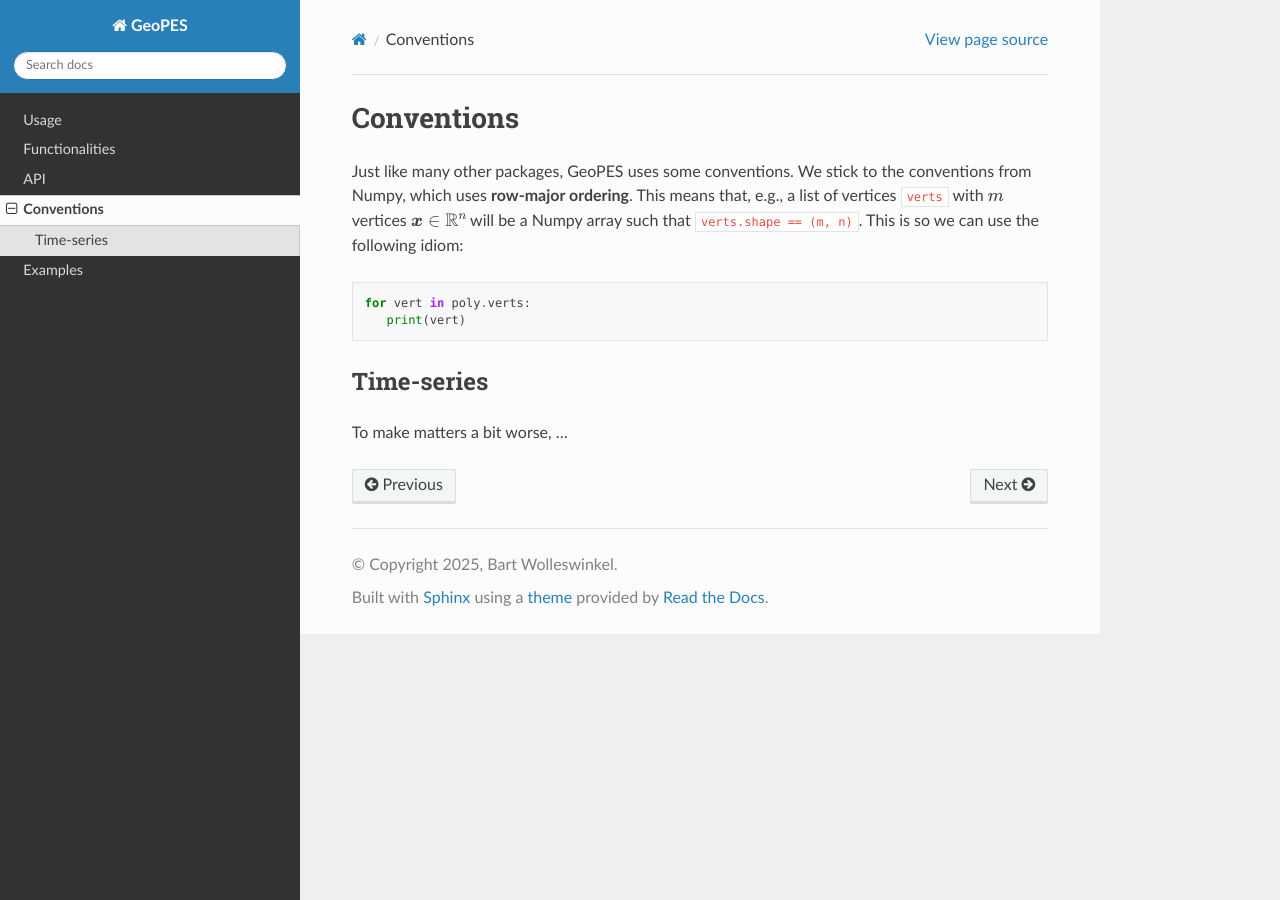
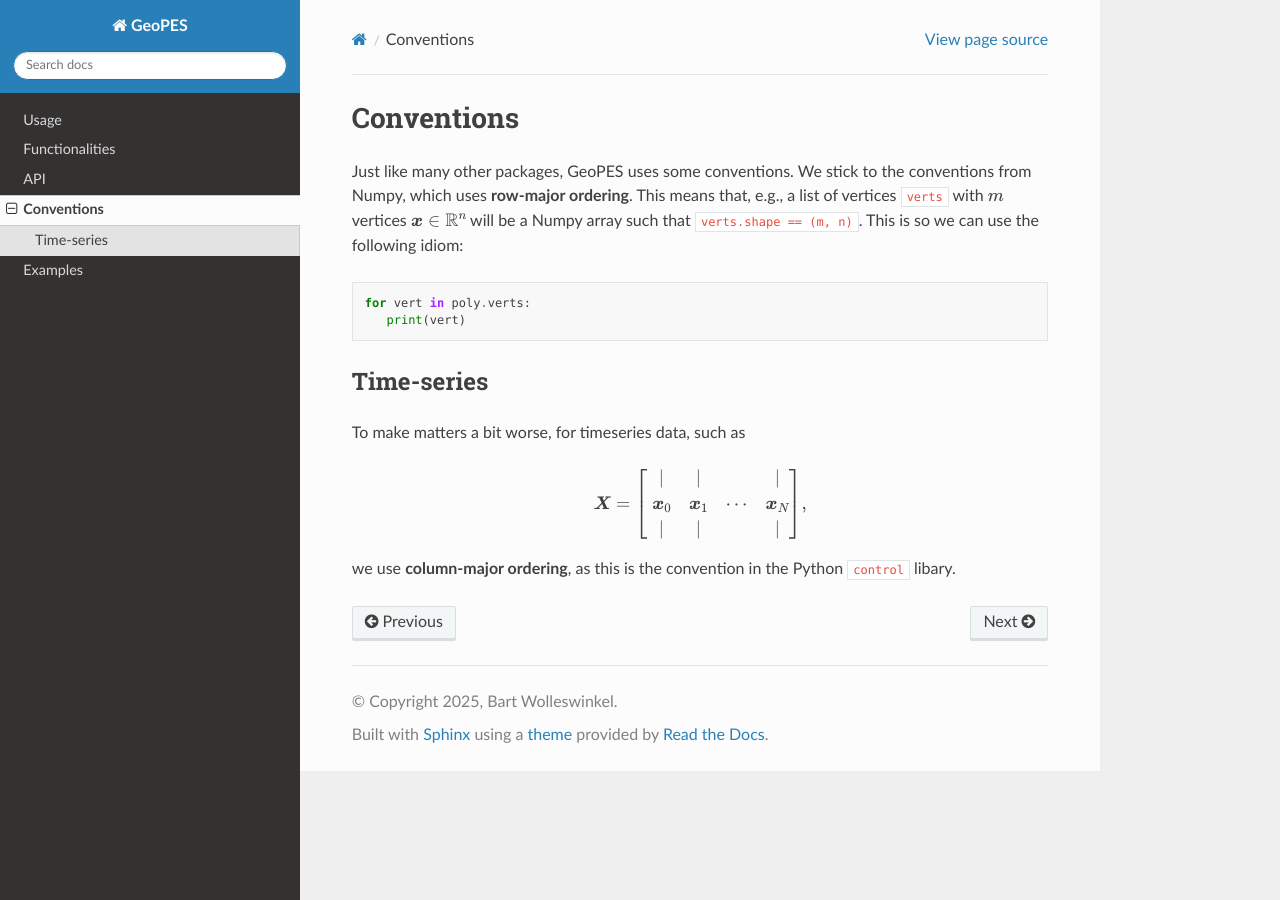
Before and after one commit to bwolleswinkel/geopes, a Sphinx documentation site: the page built from docs/source/conventions.rst, in a window 1280 px wide. Built offline with Sphinx 7.4.7 and the Read the Docs theme 3.1.0, drawn with Linux system fonts in a browser that asks for light colours.

Commit message:
Added time-series description to conventions documentation

```diff
--- a/docs/source/conventions.rst
+++ b/docs/source/conventions.rst
@@ -10,4 +10,8 @@ Just like many other packages, GeoPES uses some conventions. We stick to the con
 Time-series
 -----------
 
-To make matters a bit worse, ...
+To make matters a bit worse, for timeseries data, such as
+
+.. math:: \boldsymbol{X} = \begin{bmatrix} \vert & \vert & & \vert \\ \boldsymbol{x}_{0} & \boldsymbol{x}_{1} & \cdots & \boldsymbol{x}_{N} \\  \vert & \vert & & \vert \end{bmatrix},
+
+we use **column-major ordering**, as this is the convention in the Python ``control`` libary.
```
